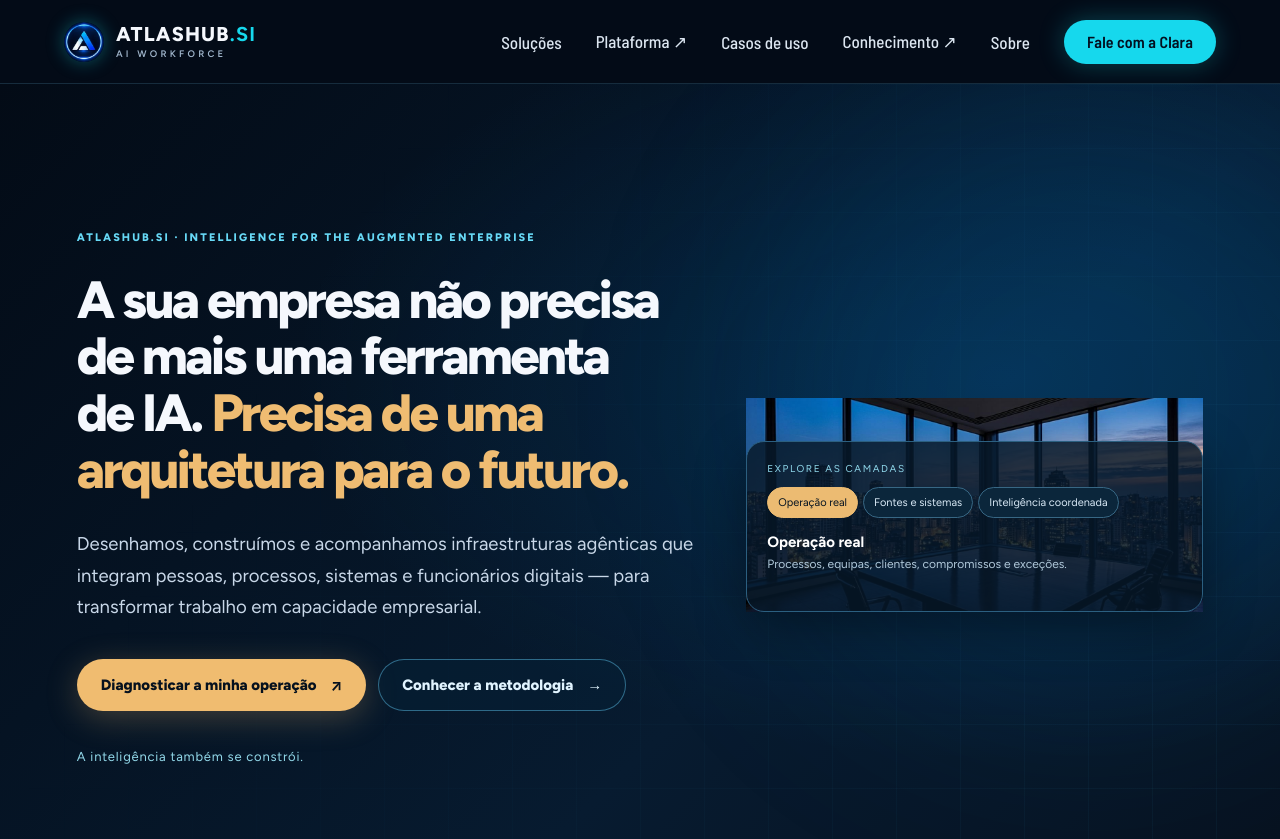
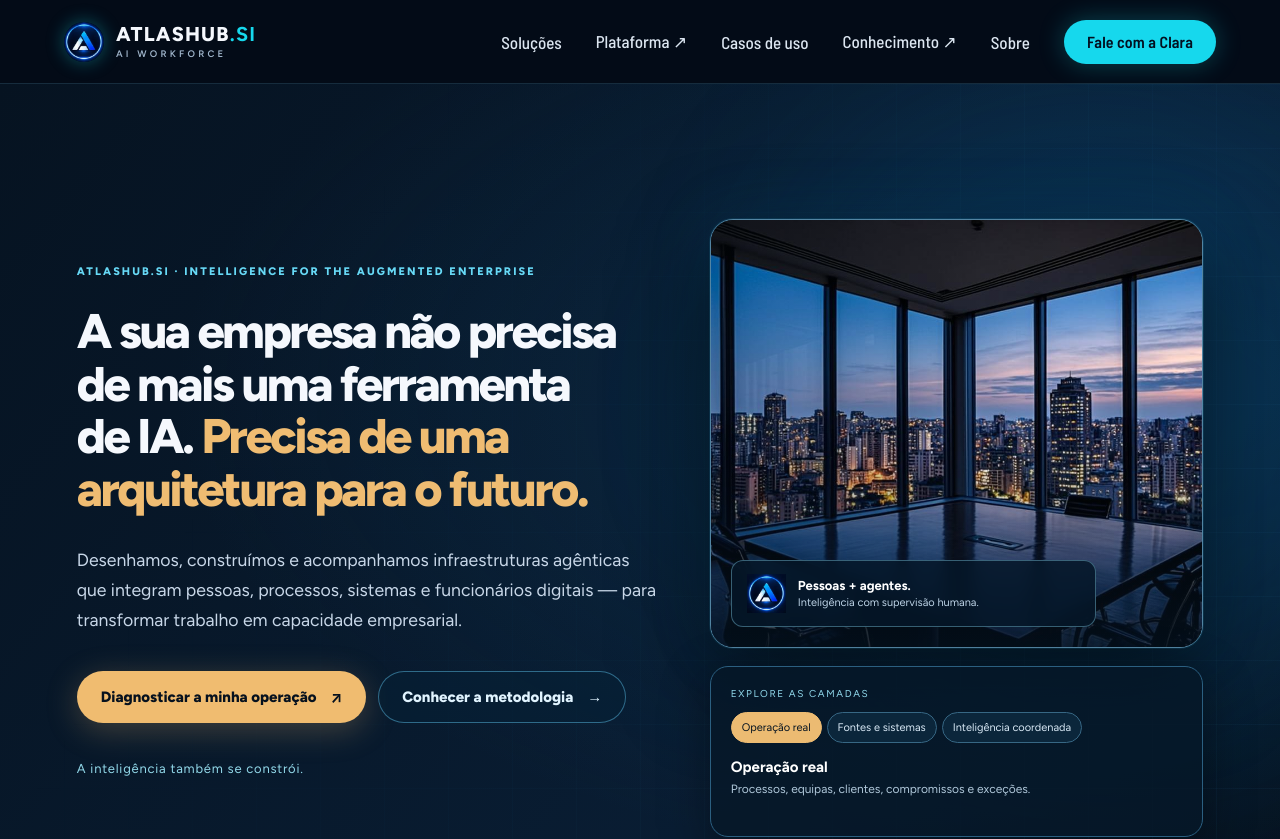
Before and after one commit to atlashub-digital/AtlasHub.Si, a Next.js app: page / in a window 1280 px wide. Shown: the top 839 px of the page. Built offline with nearby package versions, Linux system fonts and the light colour scheme.

Commit message:
fix(visual): restore original photographic hero and premium solution imagery

```diff
--- a/app/architecture-v2.css
+++ b/app/architecture-v2.css
@@ -47,3 +47,23 @@
 .atlas-clara-next{padding:16px 20px 16px 34px;margin:14px 0;background:#0c2b3e;border:1px solid #2f6c8d;border-radius:13px}.atlas-clara-next li{font-size:13px;line-height:1.5;margin-bottom:7px;color:#d3e6f0}
 .cro-event-completed{display:inline-flex;align-items:center;background:#e8bc73;color:#101a28!important;padding:8px 12px;border-radius:999px;font-weight:800;font-size:12px}
 @media(max-width:730px){.atlas-generic-hero{padding-top:115px;padding-bottom:55px}.atlas-stages,.atlas-about{grid-template-columns:1fr}.atlas-stage,.atlas-about article,.atlas-diagnostic-cta{padding:22px}}
+
+/* VISUAL RESTORE V2.1 — original photography and high-fidelity commercial artwork.
+   Keep the approved architectural copy, journey and functioning conversion flow. */
+.arch-hero{background:radial-gradient(ellipse at 90% 35%,#1043686b,transparent 60%),linear-gradient(130deg,#061321,#091d33 65%,#05101b)}
+.arch-inner{grid-template-columns:minmax(0,1.08fr) minmax(0,.92fr);min-height:690px;gap:clamp(30px,4.2vw,72px);padding-top:135px}
+.arch-restored-photo{position:relative;isolation:isolate;aspect-ratio:1.15;min-height:405px;border:1px solid #5284a2;border-radius:23px;overflow:hidden;box-shadow:0 0 0 1px #2fbdeb1c,0 32px 90px #000a,0 0 65px #0e7cbd2a;background:#091b2d}
+.arch-restored-photo:after{content:"";position:absolute;inset:0;z-index:1;pointer-events:none;background:linear-gradient(0deg,#051423b5,transparent 45%),linear-gradient(105deg,#03101e39,transparent 62%)}
+.arch-restored-photo-image{object-fit:cover;object-position:58% center;transition:transform 850ms cubic-bezier(.2,.65,.2,1),filter 850ms}
+.arch-restored-photo:hover .arch-restored-photo-image{transform:scale(1.028)}
+.arch-restored-photo-signature{position:absolute;z-index:2;bottom:20px;left:20px;right:20px;display:flex;align-items:center;gap:12px;padding:13px 15px;background:#051729d9;border:1px solid #75b9d275;border-radius:12px;backdrop-filter:blur(8px);max-width:365px}
+.arch-restored-photo-signature img{object-fit:contain;flex:none}.arch-restored-photo-signature span{display:grid;gap:3px}.arch-restored-photo-signature strong{font-size:13px;color:#fff}.arch-restored-photo-signature small{font-size:11px;color:#bcd2e5}
+.arch-visual-caption{margin:18px auto 0;max-width:none}.arch-copy h1{font-size:clamp(36px,3.8vw,62px);text-wrap:balance}.arch-lead{max-width:660px;font-size:clamp(17px,1.38vw,20px)}
+.arch-glow{filter:blur(90px)}
+/* Preserve original Visual Pack hero imagery in service pages without restoring obsolete mockup copy. */
+.atlas-solution-hero{position:relative;isolation:isolate;overflow:hidden;min-height:575px}
+.atlas-solution-hero:before{content:"";position:absolute;inset:0;z-index:-1;background:linear-gradient(95deg,#051321 12%,#071a2de8 42%,#0713224d 100%),var(--atlas-restored-art) center 35%/cover no-repeat;opacity:.95}
+.atlas-solution-hero>.vp-wrap{position:relative;z-index:1}.atlas-solution-hero .vp-lead{max-width:760px}.atlas-solution-hero .vp-h1{max-width:990px;text-shadow:0 2px 30px #020916b0}
+@media(max-width:1100px){.arch-inner{grid-template-columns:1fr;max-width:820px;min-height:0}.arch-restored-photo{min-height:340px;aspect-ratio:1.5}.arch-copy h1{font-size:clamp(38px,5.2vw,56px)}}
+@media(max-width:680px){.arch-inner{padding-top:110px}.arch-restored-photo{aspect-ratio:1.15;min-height:280px}.arch-restored-photo-signature{left:12px;right:12px;bottom:12px}.arch-copy h1{font-size:clamp(35px,8vw,47px)}.arch-visual-caption{margin-top:12px}.atlas-solution-hero{min-height:0}.atlas-solution-hero:before{background:linear-gradient(0deg,#051321ea,#071a2de8),var(--atlas-restored-art) center/cover no-repeat}}
+@media(prefers-reduced-motion:reduce){.arch-restored-photo-image{transition:none}.arch-restored-photo:hover .arch-restored-photo-image{transform:none}}
```
